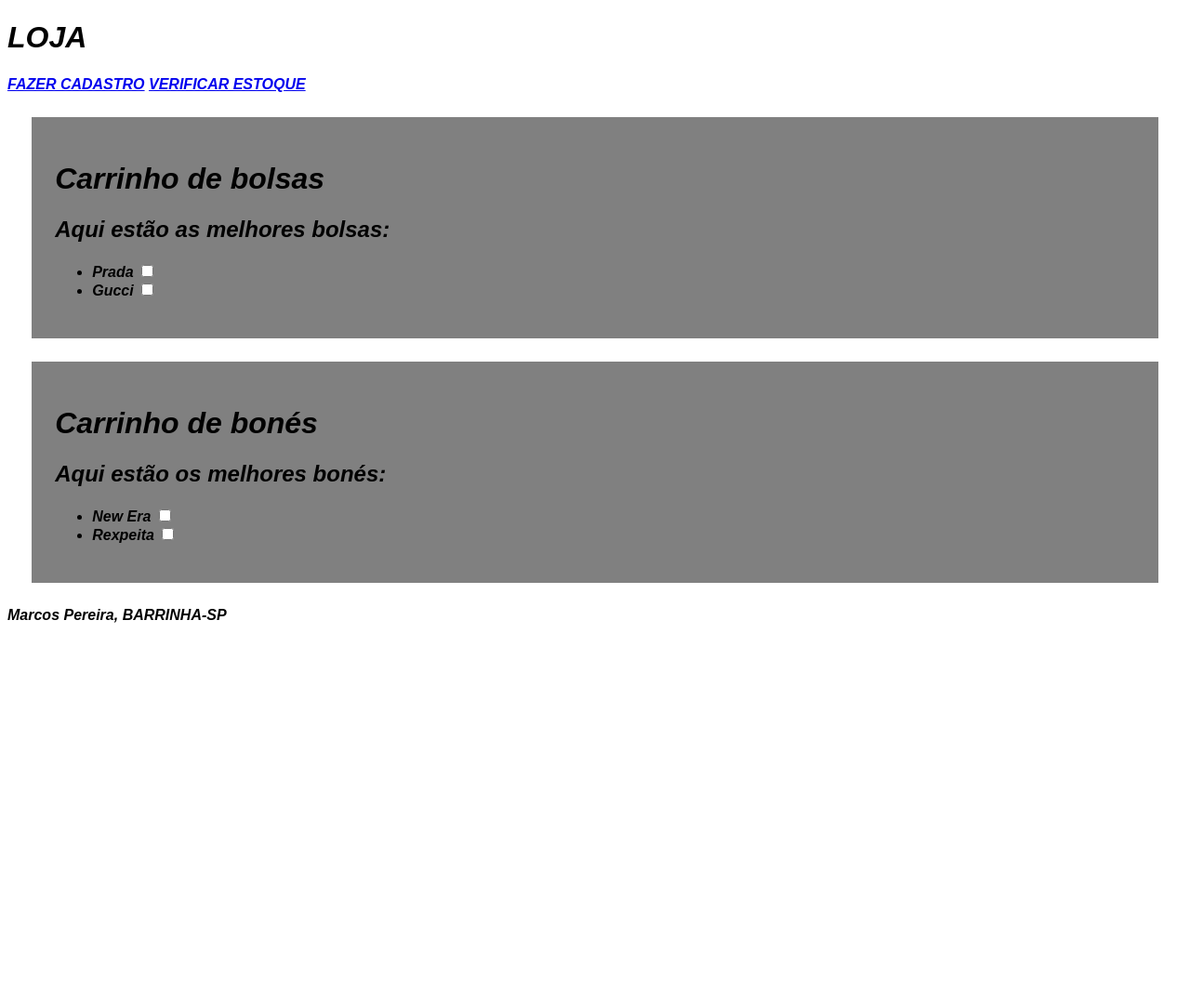
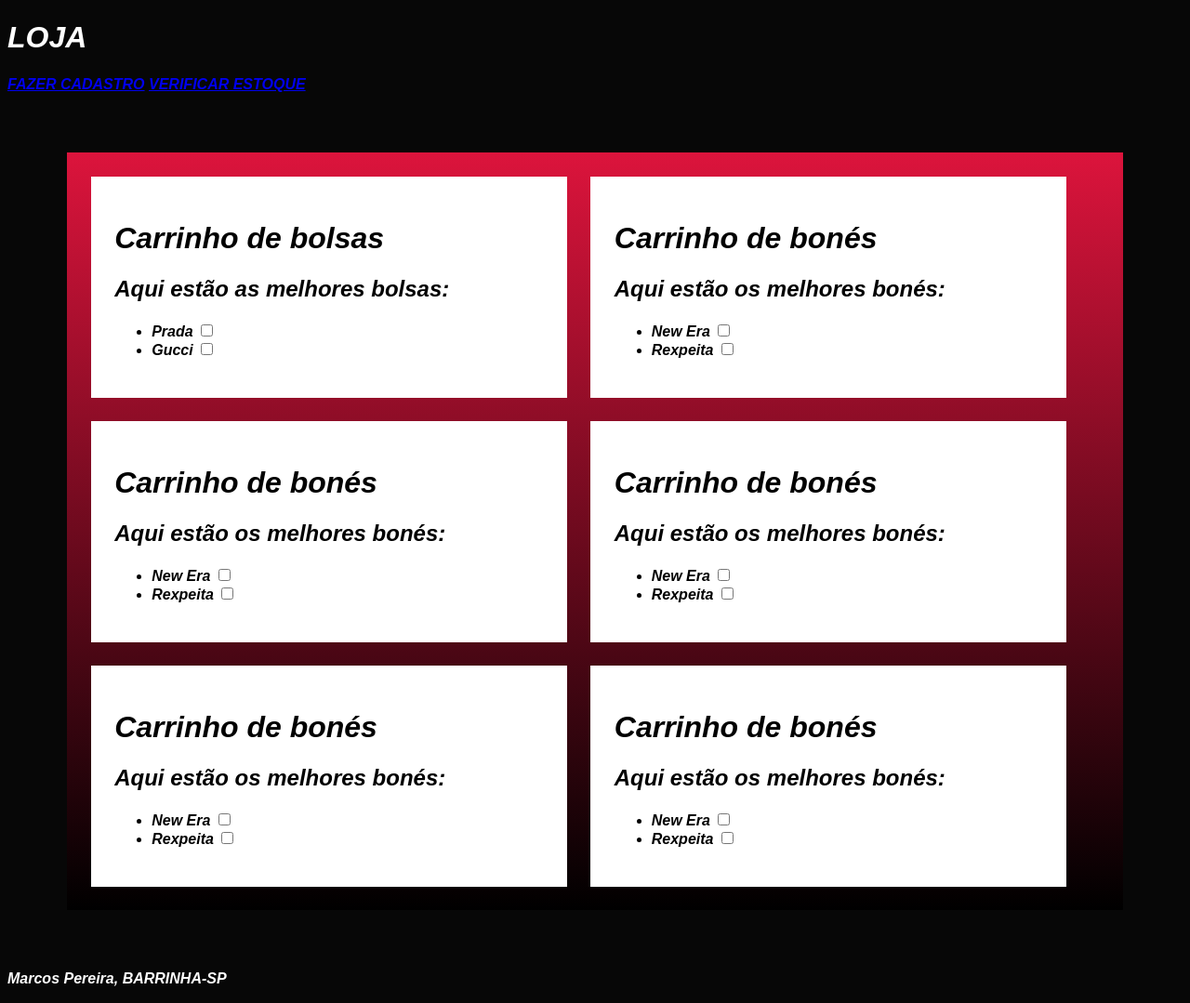
Before and after one commit to Mapive/html_css_basic, a plain HTML site: page index.html in a window 1280 px wide. Shown: the whole page at 93% size. Before the commit the page ends 800 px from the top, so only its background shows below. Drawn offline with Linux system fonts and the light colour scheme.

Commit message:
Add files via upload

```diff
--- a/index.html
+++ b/index.html
@@ -47,6 +47,7 @@
     </header>
 
     <main>
+        <div class="box" id="box">
         <div class="carrinho" contenteditable="true" id="cartBag" tabindex="1">
             <h1>Carrinho de bolsas </h1>
             <h2>Aqui estão as melhores bolsas: </h2>
@@ -77,6 +78,74 @@
             </ul>
 
         </div>
+
+        <div class="carrinho" contenteditable="true" id="cart3" tabindex="2">
+            <h1>Carrinho de bonés</h1>
+            <h2>Aqui estão os melhores bonés: </h2>
+            <ul>
+                <li>
+                    <label for="boneNewEra">New Era</label>
+                    <input type="checkbox" name="newera" id="boneNewEra">
+                </li>
+                <li>
+                    <label for="boneRexpeita">Rexpeita</label>
+                    <input type="checkbox" name="rexpeita" id="boneRexpeita">
+                </li>
+            </ul>
+
+        </div>
+
+
+    <div class="carrinho" contenteditable="true" id="cart4" tabindex="2">
+        <h1>Carrinho de bonés</h1>
+        <h2>Aqui estão os melhores bonés: </h2>
+        <ul>
+            <li>
+                <label for="boneNewEra">New Era</label>
+                <input type="checkbox" name="newera" id="boneNewEra">
+            </li>
+            <li>
+                <label for="boneRexpeita">Rexpeita</label>
+                <input type="checkbox" name="rexpeita" id="boneRexpeita">
+            </li>
+        </ul>
+
+    </div>
+
+
+<div class="carrinho" contenteditable="true" id="cart5" tabindex="2">
+    <h1>Carrinho de bonés</h1>
+    <h2>Aqui estão os melhores bonés: </h2>
+    <ul>
+        <li>
+            <label for="boneNewEra">New Era</label>
+            <input type="checkbox" name="newera" id="boneNewEra">
+        </li>
+        <li>
+            <label for="boneRexpeita">Rexpeita</label>
+            <input type="checkbox" name="rexpeita" id="boneRexpeita">
+        </li>
+    </ul>
+
+</div>
+
+
+<div class="carrinho" contenteditable="true" id="cart6" tabindex="2">
+    <h1>Carrinho de bonés</h1>
+    <h2>Aqui estão os melhores bonés: </h2>
+    <ul>
+        <li>
+            <label for="boneNewEra">New Era</label>
+            <input type="checkbox" name="newera" id="boneNewEra">
+        </li>
+        <li>
+            <label for="boneRexpeita">Rexpeita</label>
+            <input type="checkbox" name="rexpeita" id="boneRexpeita">
+        </li>
+    </ul>
+
+</div>
+</div>
     </main>
 
     <footer>
--- a/style.css
+++ b/style.css
@@ -7,10 +7,24 @@
 
 }
 
+body{
+    background-color: rgb(7, 7, 7);
+}
+
+header, footer{
+    color: white;
+
+}
+
+
+
 .carrinho{
-    background-color: gray;
+    background-color: white;
     padding: 2vw;
-    margin: 2vw;
+    margin: 1vw;
+    width: 36vw;
+
+
 }
 
 fieldset{
@@ -23,3 +37,11 @@ table{
     padding: 2vw;
     margin-left: 40vw;
 }
+
+.box{
+    display: flex;
+    flex-flow: row wrap;
+    padding: 1vw;
+    background-image: linear-gradient(crimson,black);
+    margin: 5vw;
+}
```
